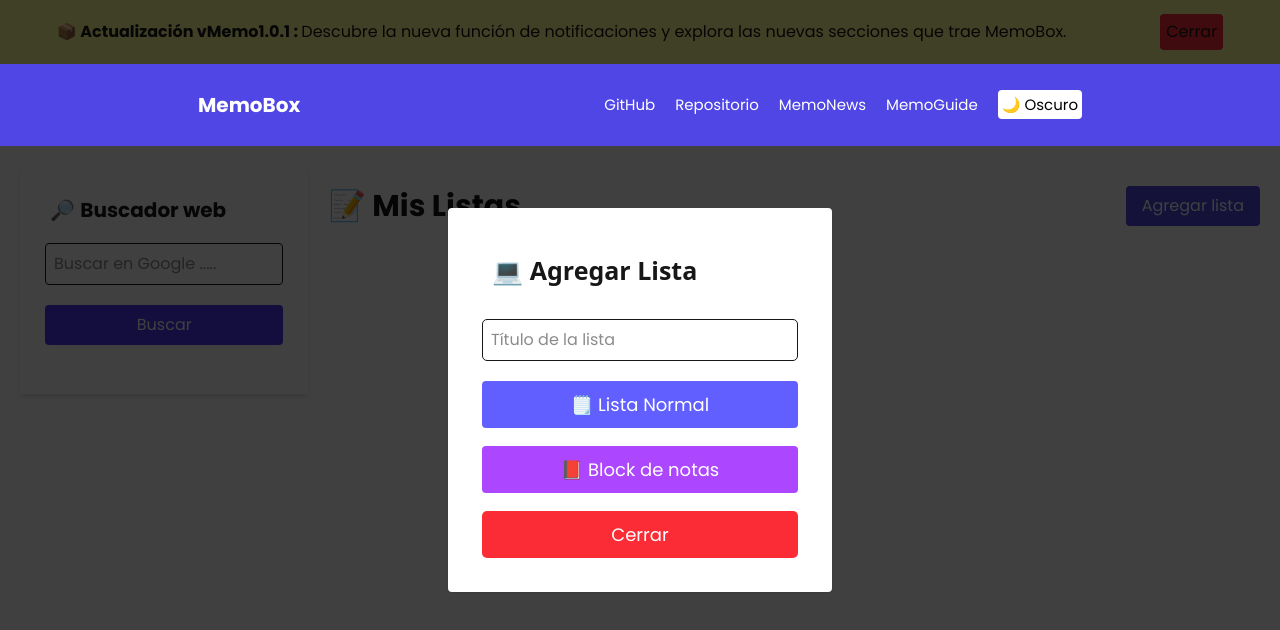
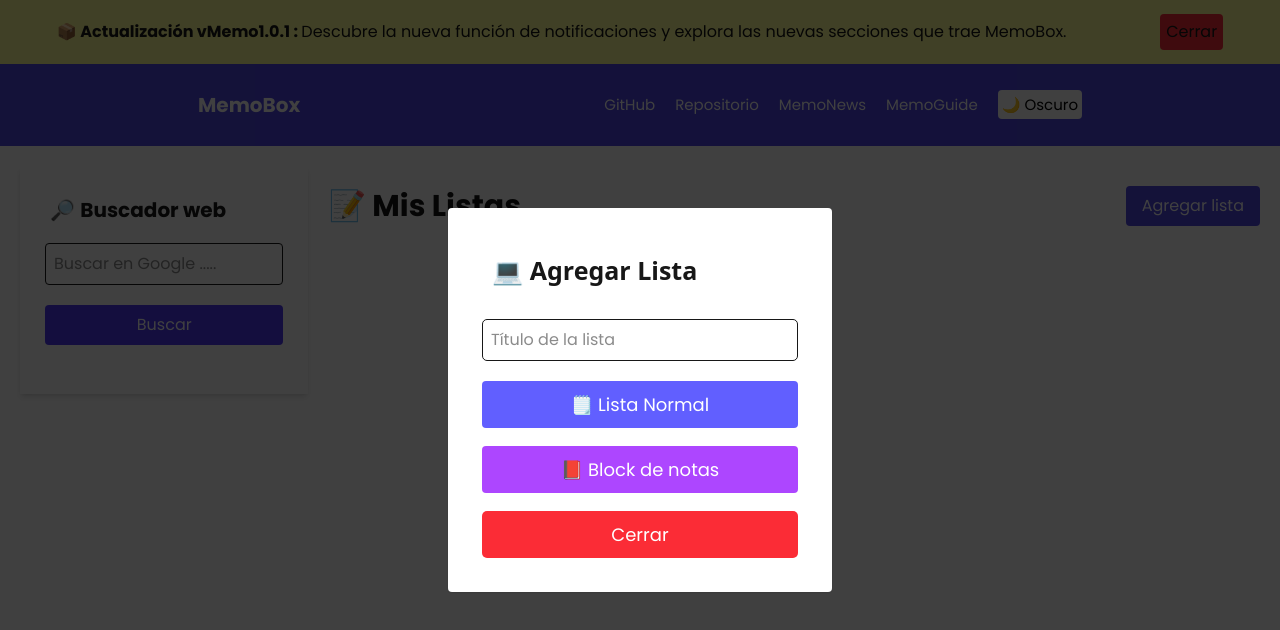
Before and after one commit to ismaelhtmljs/memobox, a Next.js app: page /todolist in a window 1280 px wide. Both pictures are taken after a click on the button "Agregar lista". Shown: the top 630 px of the page. Built offline with nearby package versions, Linux system fonts and the light colour scheme; a web font is replaced by a local one.

Commit message:
Parche #1

```diff
--- a/src/app/todolist/components/modal/modal.tsx
+++ b/src/app/todolist/components/modal/modal.tsx
@@ -36,7 +36,7 @@ export default function ModalTodolist({
 
   return (
     <div
-      className="fixed inset-0 flex items-center justify-center bg-[#000000bf] bg-opacity-50 z-50"
+      className="fixed inset-0 flex items-center justify-center bg-[#000000bf] bg-opacity-50 z-[100]"
       id="modal"
     >
       {/* modal */}
```
